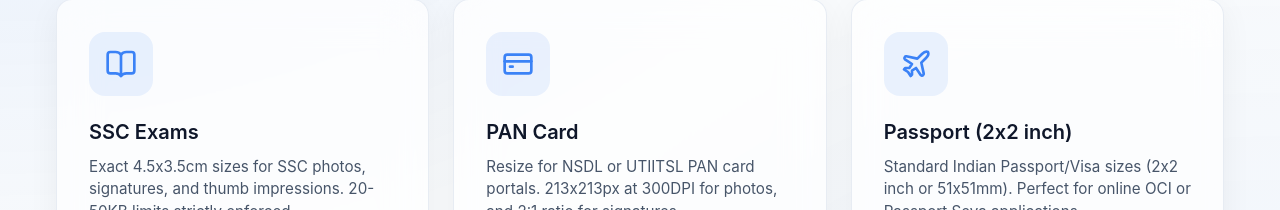
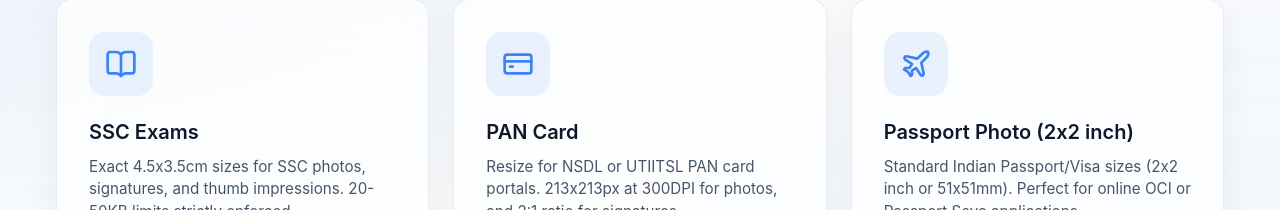
Before and after one commit to TechyNisarg/resizer-india, a React (Vite) app: page / in a window 1280 px wide. Shown: the part 294-504 px from the top of the page. Built offline with nearby package versions, Linux system fonts and the light colour scheme; a web font is replaced by a local one.

Commit message:
style: Explicitly state Passport Photo

```diff
--- a/src/components/LandingPage.tsx
+++ b/src/components/LandingPage.tsx
@@ -5,7 +5,7 @@
 const CATEGORIES = [
   { id: 'ssc', label: 'SSC Exams', icon: BookOpen, desc: 'Exact 4.5x3.5cm sizes for SSC photos, signatures, and thumb impressions. 20-50KB limits strictly enforced.', path: '/ssc-photo-resizer' },
   { id: 'pan', label: 'PAN Card', icon: CreditCard, desc: 'Resize for NSDL or UTIITSL PAN card portals. 213x213px at 300DPI for photos, and 2:1 ratio for signatures.', path: '/pan-card-photo-resizer' },
-  { id: 'passport', label: 'Passport (2x2 inch)', icon: Plane, desc: 'Standard Indian Passport/Visa sizes (2x2 inch or 51x51mm). Perfect for online OCI or Passport Seva applications.', path: '/passport-photo-resizer' },
+  { id: 'passport', label: 'Passport Photo (2x2 inch)', icon: Plane, desc: 'Standard Indian Passport/Visa sizes (2x2 inch or 51x51mm). Perfect for online OCI or Passport Seva applications.', path: '/passport-photo-resizer' },
   { id: 'rto', label: 'RTO / Parivahan', icon: Car, desc: 'Quickly adjust photos and signatures to match exact Parivahan / RTO specifications without losing quality.', path: '/rto-photo-resizer' },
   { id: 'upsc', label: 'UPSC Exams', icon: BookOpen, desc: 'Meet the strict UPSC 350x350px limits. Crops accurately and compresses within 20KB-300KB as required.', path: '/upsc-photo-resizer' },
   { id: 'custom', label: 'Custom Size', icon: Sliders, desc: 'Need a specific pixel width, height, or KB size? Use the custom tool to manually set your own form requirements.', path: '/custom-resizer' },
--- a/src/components/PresetSelector.tsx
+++ b/src/components/PresetSelector.tsx
@@ -13,7 +13,7 @@
 const CATEGORIES: { id: PresetCategory, label: string, icon: React.ElementType }[] = [
   { id: 'rto', label: 'RTO / Parivahan', icon: Car },
   { id: 'pan', label: 'PAN Card', icon: CreditCard },
-  { id: 'passport', label: 'Passport (2x2 inch)', icon: Plane },
+  { id: 'passport', label: 'Passport Photo (2x2 inch)', icon: Plane },
   { id: 'ssc', label: 'SSC Exams', icon: BookOpen },
   { id: 'upsc', label: 'UPSC Exams', icon: BookOpen },
   { id: 'custom', label: 'Custom Size', icon: Sliders },
```
